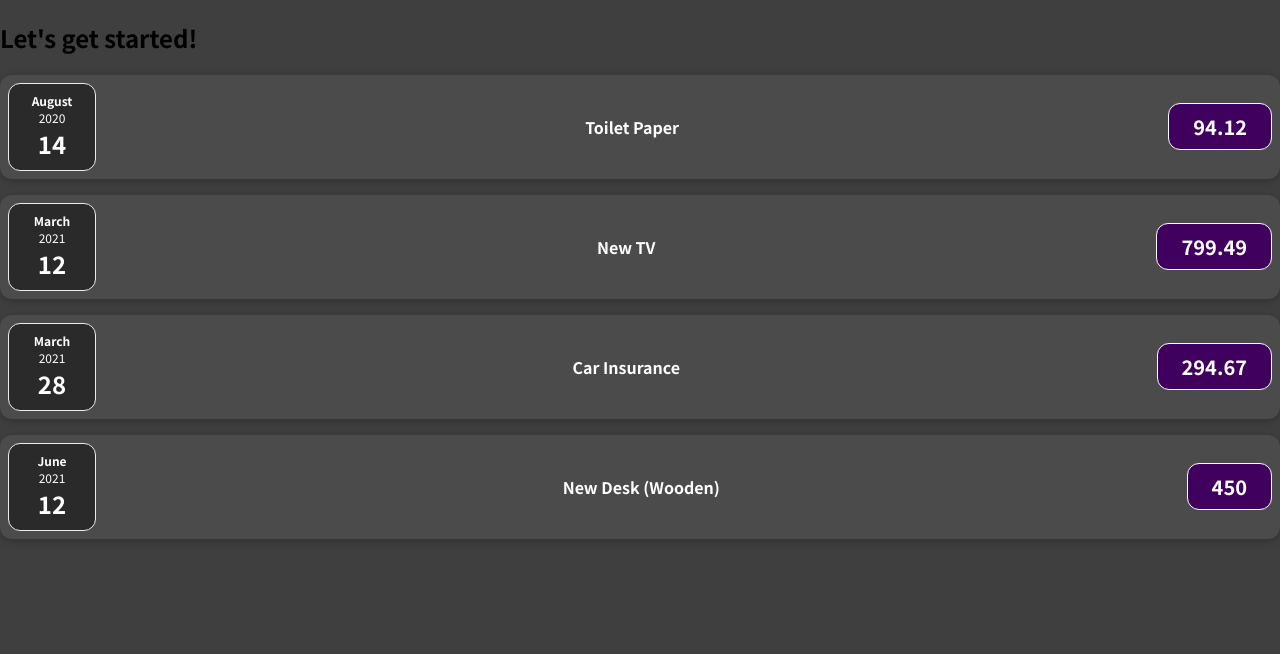
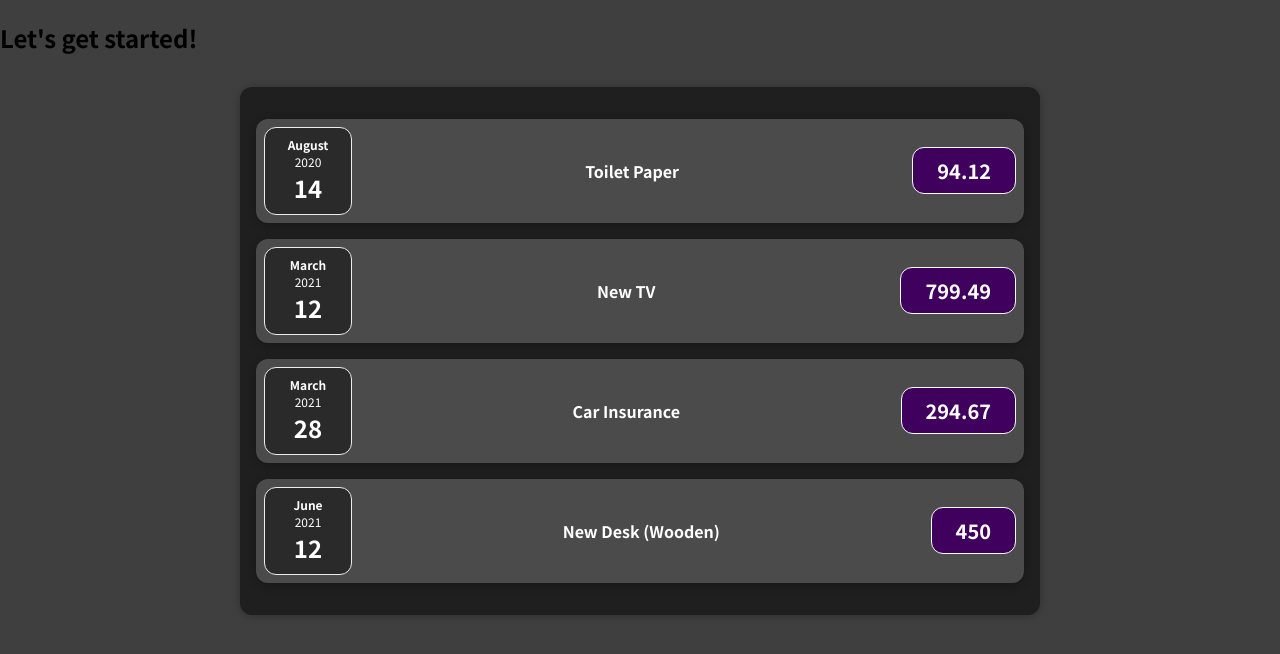
Before and after one commit to Samadeen/Expenses-Tracker-with-React, a JavaScript app: page / in a window 1280 px wide. Shown: the top 654 px of the page. Built offline with nearby package versions, Linux system fonts and the light colour scheme.

Commit message:
Created an expenses component

```diff
--- a/src/App.js
+++ b/src/App.js
@@ -1,4 +1,4 @@
-import ExpenseItem from './components/ExpenseItem';
+import Expenses from './components/Expenses';
 
 function App() {
   const expenses = [
@@ -26,26 +26,7 @@
   return (
     <div>
       <h2>Let's get started!</h2>
-      <ExpenseItem
-        title={expenses[0].title}
-        amount={expenses[0].amount}
-        date={expenses[0].date}
-      ></ExpenseItem>
-      <ExpenseItem
-        title={expenses[1].title}
-        amount={expenses[1].amount}
-        date={expenses[1].date}
-      ></ExpenseItem>
-      <ExpenseItem
-        title={expenses[2].title}
-        amount={expenses[2].amount}
-        date={expenses[2].date}
-      ></ExpenseItem>
-      <ExpenseItem
-        title={expenses[3].title}
-        amount={expenses[3].amount}
-        date={expenses[3].date}
-      ></ExpenseItem>
+      <Expenses items={expenses} />
     </div>
   );
 }
--- /dev/null
+++ b/src/components/Expenses.css
@@ -0,0 +1,9 @@
+.expenses {
+    padding: 1rem;
+    background-color: rgb(31, 31, 31);
+    margin: 2rem auto;
+    width: 50rem;
+    max-width: 95%;
+    border-radius: 12px;
+    box-shadow: 0 1px 8px rgba(0, 0, 0, 0.25);
+  }
--- /dev/null
+++ b/src/components/Expenses.js
@@ -0,0 +1,31 @@
+import ExpenseItem from './ExpenseItem';
+import './Expenses.css';
+
+function Expenses(props) {
+  return (
+    <div className='expenses'>
+      <ExpenseItem
+        title={props.items[0].title}
+        amount={props.items[0].amount}
+        date={props.items[0].date}
+      ></ExpenseItem>
+      <ExpenseItem
+        title={props.items[1].title}
+        amount={props.items[1].amount}
+        date={props.items[1].date}
+      ></ExpenseItem>
+      <ExpenseItem
+        title={props.items[2].title}
+        amount={props.items[2].amount}
+        date={props.items[2].date}
+      ></ExpenseItem>
+      <ExpenseItem
+        title={props.items[3].title}
+        amount={props.items[3].amount}
+        date={props.items[3].date}
+      ></ExpenseItem>
+    </div>
+  );
+}
+
+export default Expenses;
```
